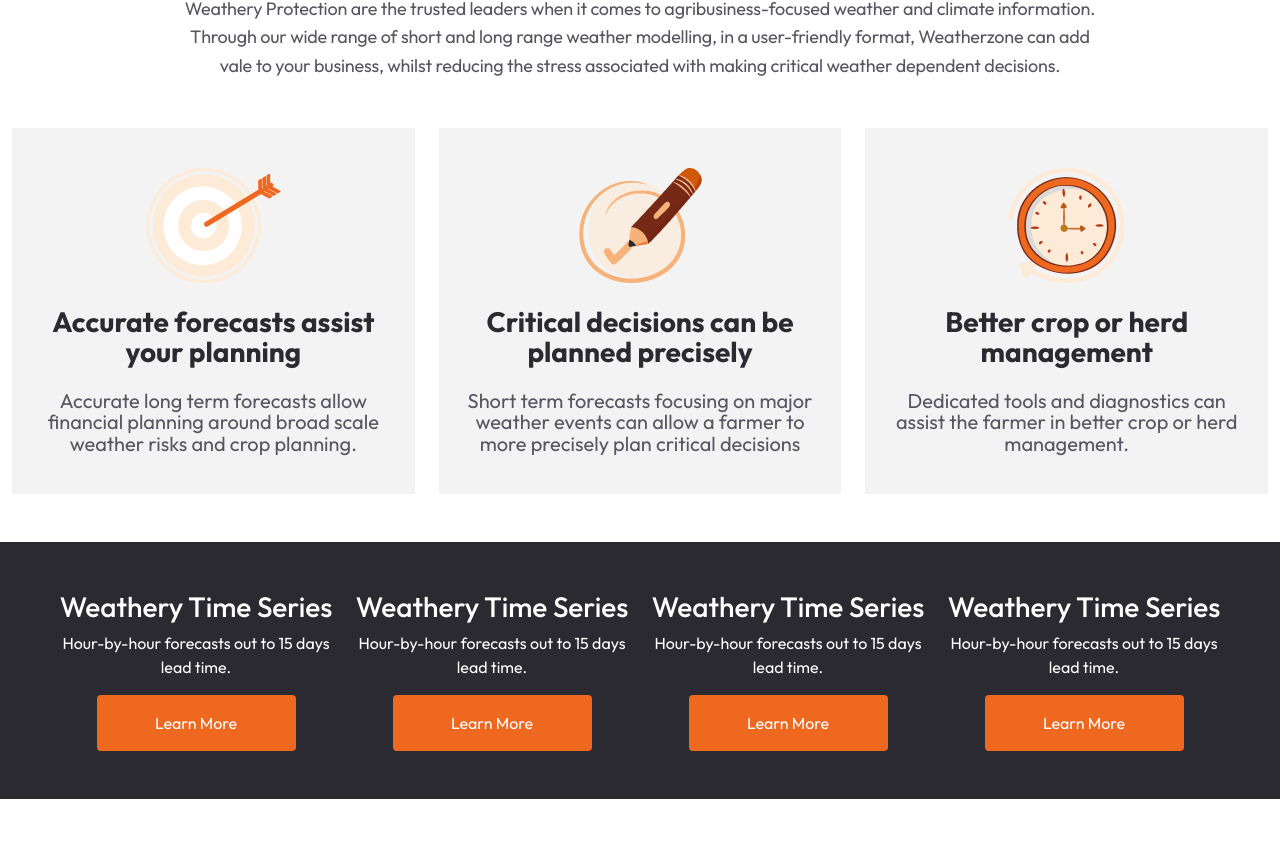
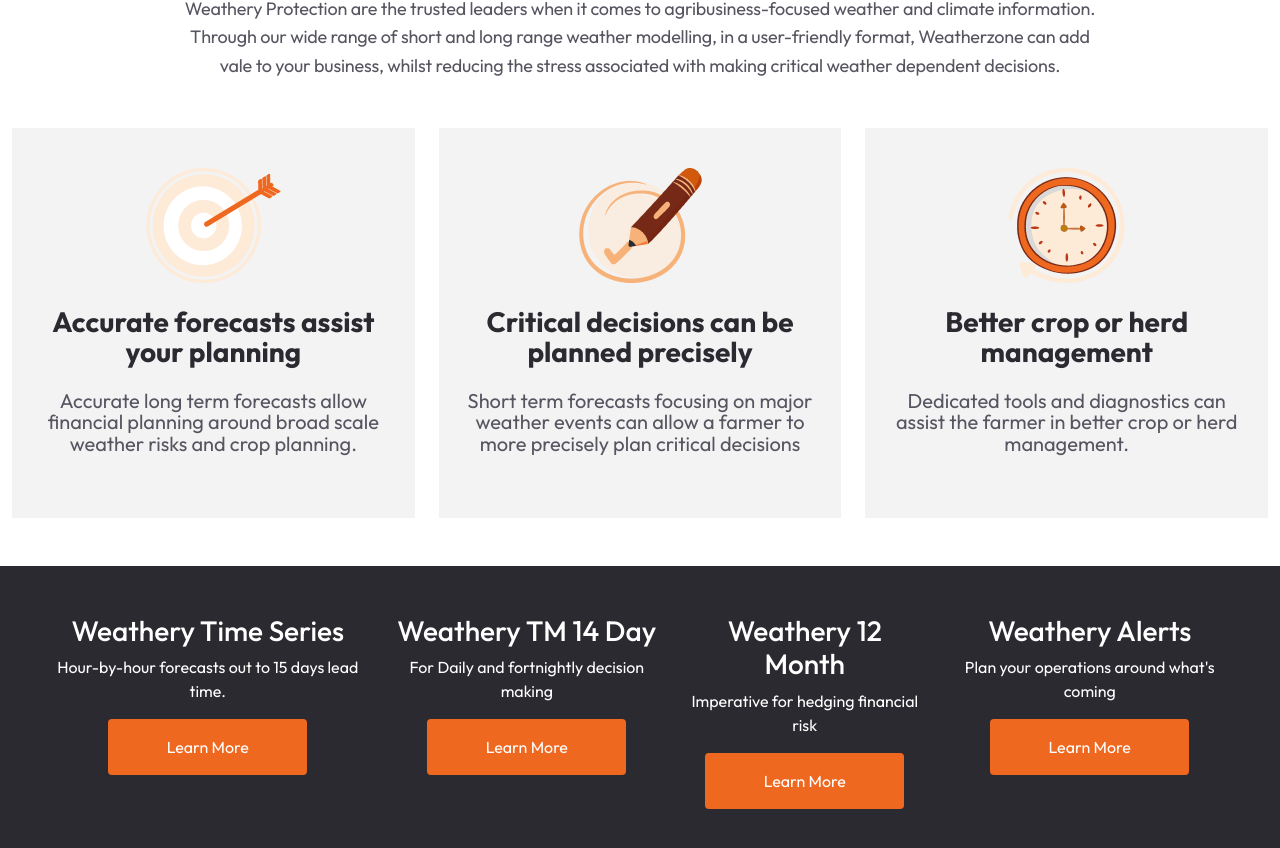
Before and after one commit to Maiqel1/weather-business, a React (Create React App) app: page / in a window 1280 px wide. Shown: the part 1758-2606 px from the top of the page. Before the commit the page ends 2557 px from the top, so only its background shows below. Built offline with nearby package versions, Linux system fonts and the light colour scheme.

Commit message:
finished up products

```diff
--- a/src/components/Cards.jsx
+++ b/src/components/Cards.jsx
@@ -6,7 +6,7 @@
   return (
     <div className="container-fluid mb-5 mt-5">
       <div className="d-flex justify-content-center flex-wrap flex-md-nowrap">
-        <div className="customCard  h-full p-4">
+        <div className="customCard  h-full p-4 pb-5">
           <div className="text-center">
             <img src={cardImg1} className="text-center mt-3" alt="" />
             <h3 className="mt-4">Accurate forecasts assist your planning</h3>
--- a/src/components/Products.jsx
+++ b/src/components/Products.jsx
@@ -2,39 +2,47 @@
   return (
     <div className="products">
       <div className="d-flex flex-wrap flex-md-nowrap p-5 justify-content-center">
-        <center className=" justify-content-center">
-          <h3 className="text-white">Weathery Time Series</h3>
-          <p className="text-white">
+        <div className=" justify-content-center">
+          <h3 className="text-white text-center">Weathery Time Series</h3>
+          <p className="text-white text-center">
             Hour-by-hour forecasts out to 15 days lead time.
           </p>
+          <center>
           <button className="btn text-white">Learn More</button>
-        </center>
-        <div>
-        <center className="mt-4 mt-md-0 mt-lg-0">
-          <h3 className="text-white">Weathery Time Series</h3>
-          <p className="text-white">
-            Hour-by-hour forecasts out to 15 days lead time.
-          </p>
-          <button className="btn text-white">Learn More</button>
-        </center>
+          </center>
         </div>
         <div>
-        <center className="mt-4 mt-md-0 mt-lg-0">
-          <h3 className="text-white">Weathery Time Series</h3>
-          <p className="text-white">
-            Hour-by-hour forecasts out to 15 days lead time.
+        <div className="mt-4 mt-md-0 mt-lg-0 ms-4">
+          <h3 className="text-white text-center">Weathery TM 14 Day</h3>
+          <p className="text-white text-center">
+            For Daily and fortnightly decision making
           </p>
+          <center>
           <button className="btn text-white">Learn More</button>
-        </center>
+          </center>
+        </div>
         </div>
         <div>
-        <center className="mt-4 mt-md-0 mt-lg-0">
-          <h3 className="text-white">Weathery Time Series</h3>
-          <p className="text-white">
-            Hour-by-hour forecasts out to 15 days lead time.
+        <div className="mt-4 mt-md-0 mt-lg-0 ms-4">
+          <h3 className="text-white text-center">Weathery 12 Month</h3>
+          <p className="text-white text-center">
+            Imperative for hedging financial risk
           </p>
+          <center>
           <button className="btn text-white">Learn More</button>
-        </center>
+          </center>
+        </div>
+        </div>
+        <div>
+        <div className="mt-4 mt-md-0 mt-lg-0 ms-4">
+          <h3 className="text-white text-center">Weathery Alerts</h3>
+          <p className="text-white text-center">
+            Plan your operations around what's coming
+          </p>
+          <center>
+          <button className="btn text-white">Learn More</button>
+          </center>
+        </div>
         </div>
       </div>
     </div>
```
